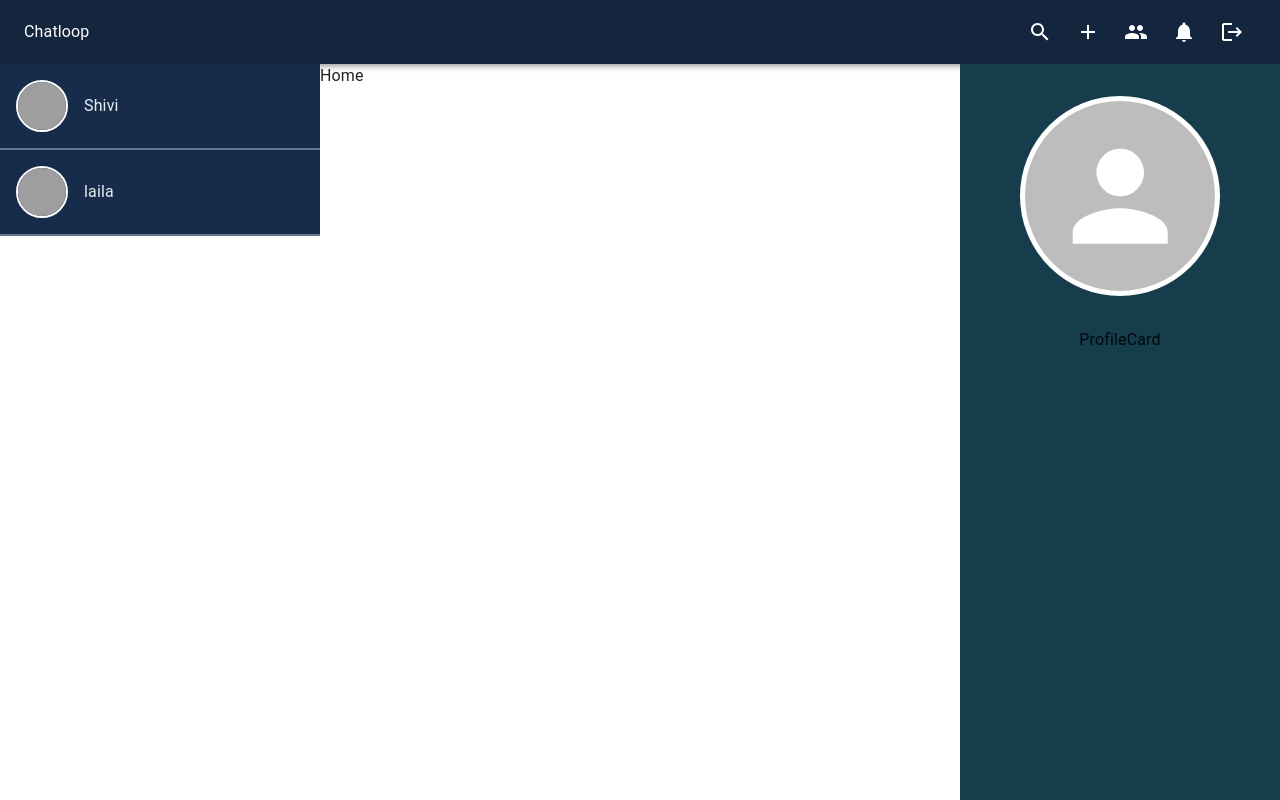
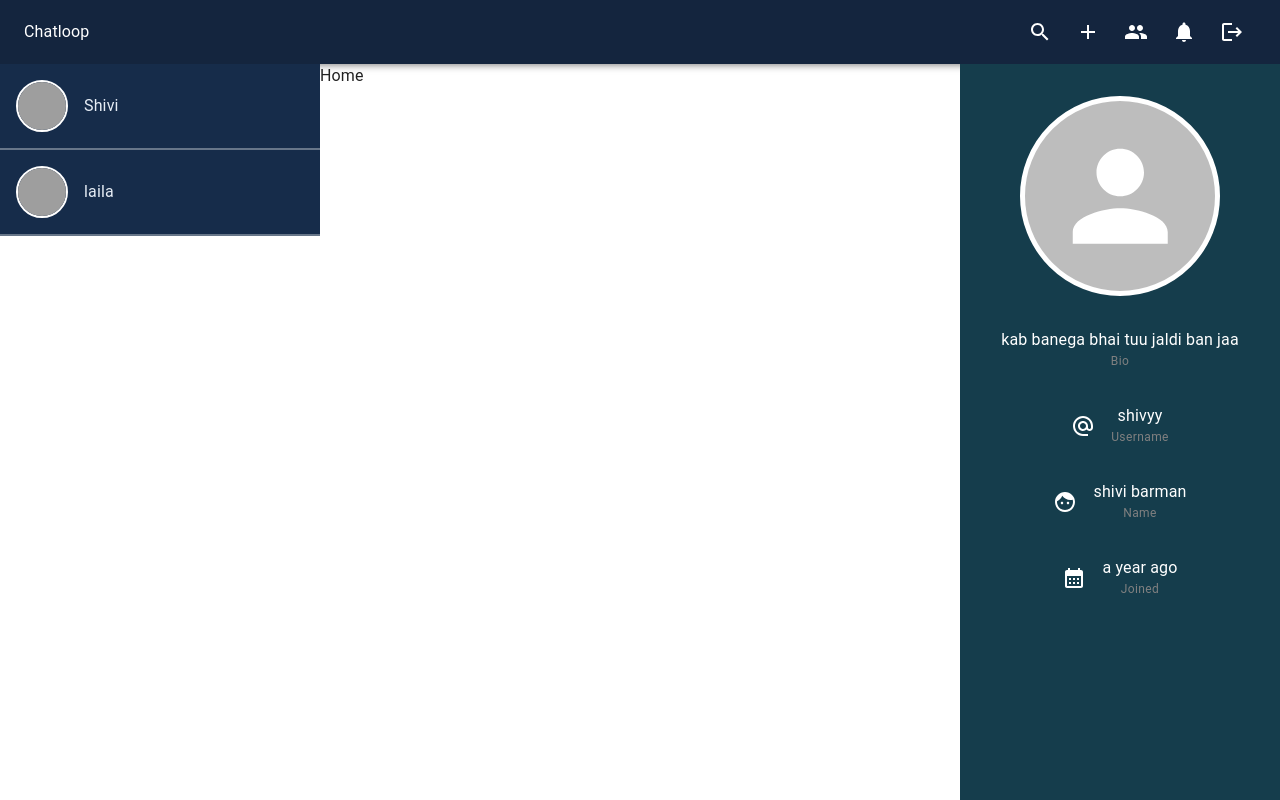
Before and after one commit to Shivyy247/chatloop, a React (Vite) app in the folder client/: page / in a window 1280 px wide. Built offline with nearby package versions, Linux system fonts and the light colour scheme; grey boxes are pictures that could not be loaded.

Commit message:
feat: enhance Profile component with additional ProfileCard details and icons

```diff
--- a/client/src/components/specific/Profile.jsx
+++ b/client/src/components/specific/Profile.jsx
@@ -1,5 +1,11 @@
-import { Avatar, Stack } from '@mui/material';
+import { Avatar, Stack, Typography } from '@mui/material';
+import {
+    Face as FaceIcon,
+    AlternateEmail as UserNameIcon,
+    CalendarMonth as CalenderIcon
+} from "@mui/icons-material"
 import React from 'react'
+import moment from "moment"
 
 const Profile = () => {
   return (
@@ -10,14 +16,31 @@ const Profile = () => {
           height: 200,
           objectFit: "contain",
           marginBottom: "1rem",
-                  border: "5px solid white"
+          border: "5px solid white",
         }}
       />
-      <ProfileCard heading={"Bio"} text={"kab banega bhai tuu jaldi banega"} />
+      <ProfileCard heading={"Bio"} text={"kab banega bhai tuu jaldi ban jaa"} />
+      <ProfileCard
+        heading={"Username"}
+        text={"shivyy"}
+        Icon={<UserNameIcon />}
+      />
+      <ProfileCard heading={"Name"} text={"shivi barman"} Icon={<FaceIcon />} />
+      <ProfileCard
+        heading={"Joined"}
+        text={moment('2025-03-09T00:00:00.000Z').fromNow()}
+        Icon={<CalenderIcon />}
+      />
     </Stack>
-  )
+  );
 }
 
-const ProfileCard = ({text, icon, heading}) => <div>ProfileCard</div>;
+const ProfileCard = ({ text, Icon, heading }) => <Stack direction={"row"} alignItems={"center"} spacing={"1rem"} color={"white"} textAlign={"center"}>
+    {Icon && Icon}
+    <Stack>
+        <Typography variant='body1'>{text}</Typography>
+        <Typography color={"gray"} variant='caption' >{heading}</Typography>
+    </Stack>
+</Stack>;
 
 export default Profile
```
Lines whose indentation alone changed are shown as unchanged.
